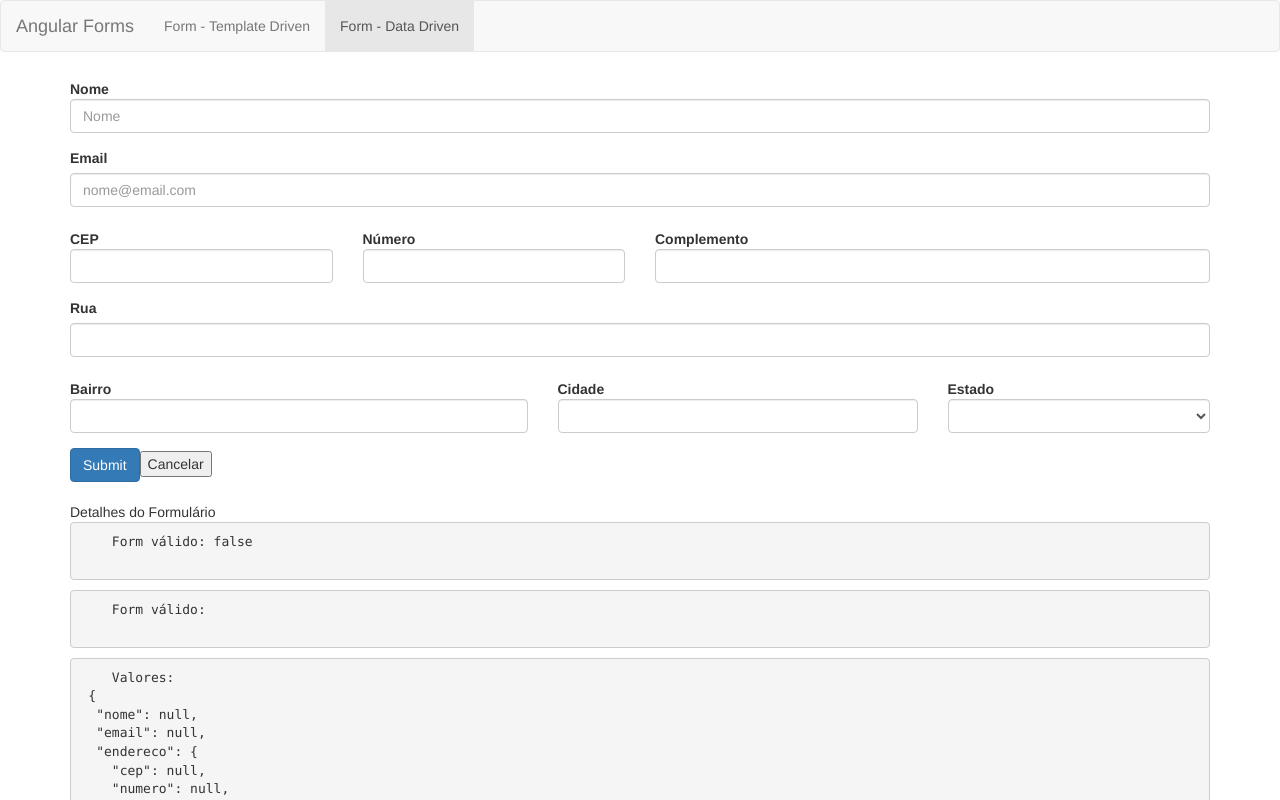
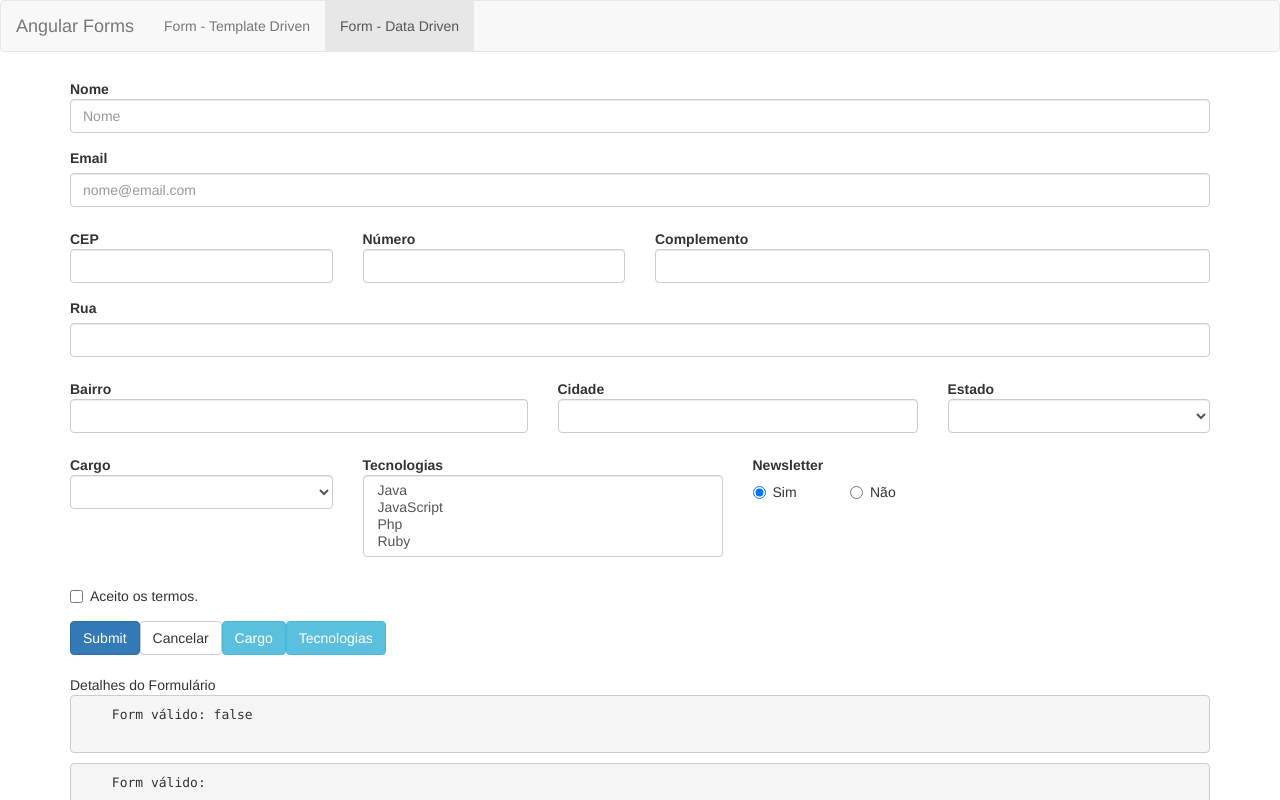
Before and after one commit to angelovlima/Formul-rios-Template-Driven-, an Angular app: page /dataForm in a window 1280 px wide. Shown: the top 800 px of the page. Built offline with nearby package versions, Linux system fonts and the light colour scheme.

Commit message:
Novos Campos

```diff
--- a/src/app/data-form/data-form.component.html
+++ b/src/app/data-form/data-form.component.html
@@ -122,10 +122,55 @@
     </div>
   </div>
 
+  <div class="form-group">
+    <div class="col-md-3" [ngClass]="aplicaCssErro('cargo')">
+
+      <label for="cargo" class="control-label">Cargo</label>
+      <select class="form-control" formControlName="cargo" id="cargo" [compareWith]="compararCargos">
+        <option *ngFor="let cargo of cargos" [ngValue]="cargo">{{ cargo.desc }}</option>
+      </select>
+
+    </div>
+
+    <div class="col-md-4" [ngClass]="aplicaCssErro('tecnologias')">
+      <label for="tecnologias" class="control-label">Tecnologias</label>
+      <select multiple class="form-control" id="tecnologias" formControlName="tecnologias">
+        <option *ngFor="let tecnologia of tecnologias" [value]="tecnologia.nome">{{ tecnologia.desc }}</option>
+      </select>
+    </div>
+
+    <div class="col-md-3" [ngClass]="aplicaCssErro('newsletter')">
+      <label for="newsletter" class="control-label">Newsletter</label>
+      <div id="newsletter" class="row">
+        <div class="col-sm-4" *ngFor="let item of newsletterOp">
+          <label class="radio-inline">
+            <input type="radio" [value]="item.valor" formControlName="newsletter" /> {{ item.desc }}
+          </label>
+        </div>
+      </div>
+    </div>
+
+  </div>
+
+  <div class="form-group">
+    <div class="col-md-3" [ngClass]="aplicaCssErro('termos')">
+      <div class="checkbox">
+        <label class="checkbox-inline">
+          <input type="checkbox" formControlName="termos"> Aceito os termos.
+        </label>
+        <app-campo-control-erro [mostrarErro]="!formulario.get('termos').valid" msgErro="Por favor, aceite os termos.">
+        </app-campo-control-erro>
+      </div>
+    </div>
+  </div>
+
+
 
 
   <button type="submit" class="btn btn-primary">Submit</button>
-  <button type="btn" (click)="resetar()">Cancelar</button>
+  <button class="btn btn-default" (click)="resetar()">Cancelar</button>
+  <button class="btn btn-info" (click)="setarCargo()">Cargo</button>
+  <button class="btn btn-info" (click)="setarTecnologias()">Tecnologias</button>
   <app-form-debug [form]="formulario"></app-form-debug>
 
 </form>
--- a/src/app/data-form/data-form.component.ts
+++ b/src/app/data-form/data-form.component.ts
@@ -15,7 +15,10 @@
 export class DataFormComponent implements OnInit {
 
 	formulario: FormGroup;
-	estados: Observable<EstadoBr[]>;
+  estados: Observable<EstadoBr[]>;
+  cargos: any[];
+  tecnologias: any[];
+  newsletterOp: any[];
 
 	constructor(
 		private formBuilder: FormBuilder,
@@ -28,6 +31,12 @@
 	ngOnInit() {
 
     this.estados = this.dropdownService.getEstadosBr();
+
+    this.cargos = this.dropdownService.getCargos();
+
+    this.tecnologias = this.dropdownService.getTecnologias();
+
+    this.newsletterOp = this.dropdownService.getNewsletter();
 
 		/*this.dropdownService.getEstadosBr()
 		.subscribe(dados => {this.estados = dados; console.log(dados);})*/
@@ -48,10 +57,17 @@
 				rua: [null, Validators.required],
 				bairro: [null, Validators.required],
 				cidade: [null, Validators.required],
-				estado: [null, Validators.required],
-			})
+        estado: [null, Validators.required],
+        termos: [null, Validators.pattern('true')],
+      }),
 
-		});
+      cargo: [null],
+      tecnologias: [null],
+      newsletter: ['s'],
+      termos: [null, Validators.pattern('true')],
+    });
+
+
 
 	}
 
@@ -98,7 +114,9 @@
 
 	verificaValidTouched(campo: string){
 
-			return !this.formulario.get(campo).valid && (this.formulario.get(campo).touched || this.formulario.get(campo).dirty)
+			return (
+        !this.formulario.get(campo).valid &&
+        (this.formulario.get(campo).touched || this.formulario.get(campo).dirty))
 	}
 
 	verificaEmailInvalido(){
@@ -143,6 +161,19 @@
 				estado: dados.uf
 			}
 		});
-	}
+  }
+
+  setarCargo(){
+    const cargo = {nome:"Dev", nivel: 'Senior', desc: "Dev Sr"}
+    this.formulario.get('cargo').setValue(cargo)
+  }
+
+  compararCargos(obj1, obj2) {
+    return obj1 && obj2 ? (obj1.nome === obj2.nome && obj1.nivel === obj2.nivel) : obj1 === obj2;
+  }
+
+  setarTecnologias() {
+    this.formulario.get('tecnologias').setValue(['java', 'javascript', 'php']);
+  }
 
 }
--- a/src/app/shared/services/dropdown.service.ts
+++ b/src/app/shared/services/dropdown.service.ts
@@ -15,4 +15,28 @@
 
 
   }
+
+  getCargos() {
+    return[
+      {nome:"Dev", nivel: 'Junior', desc: "Dev Jr"},
+      {nome:"Dev", nivel: 'Pleno', desc: "Dev Pl"},
+      {nome:"Dev", nivel: 'Senior', desc: "Dev Sr"}
+    ]
+  }
+
+  getTecnologias() {
+    return[
+      {nome:"java", desc: "Java"},
+      {nome:"javascript", desc: "JavaScript"},
+      {nome:"php", desc: "Php"},
+      {nome:"ruby", desc: "Ruby"}
+    ];
+  }
+
+  getNewsletter() {
+    return [
+      { valor: 's', desc: 'Sim' },
+      { valor: 'n', desc: 'Não' }
+    ];
+  }
 }
```
